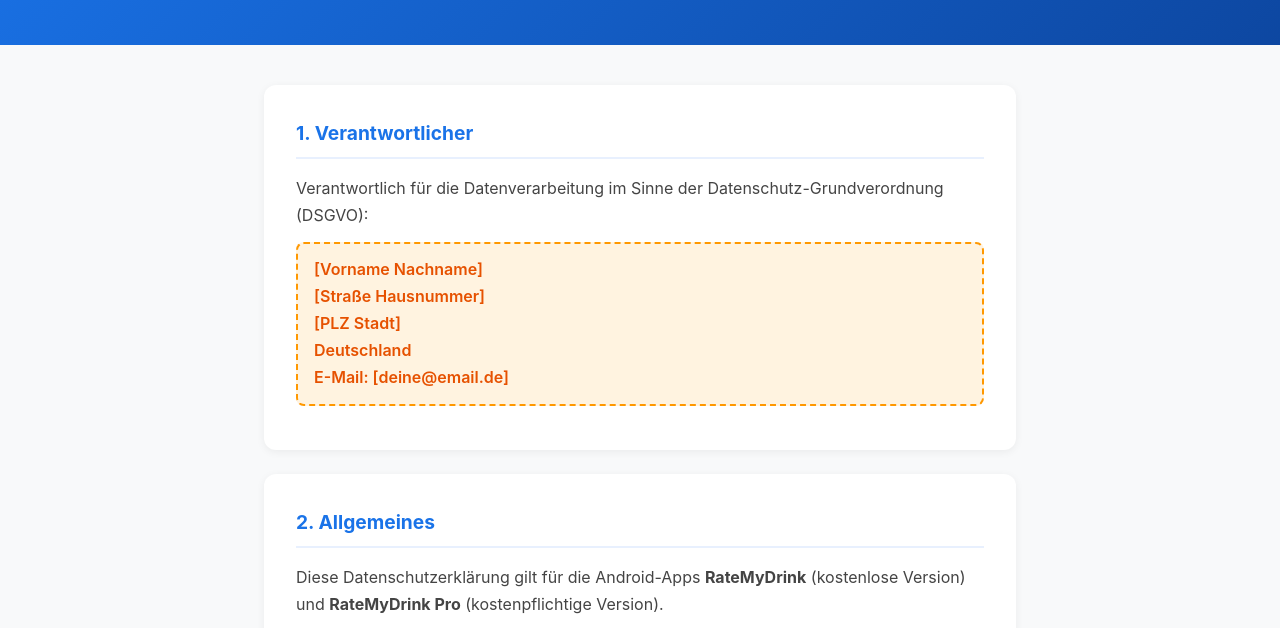
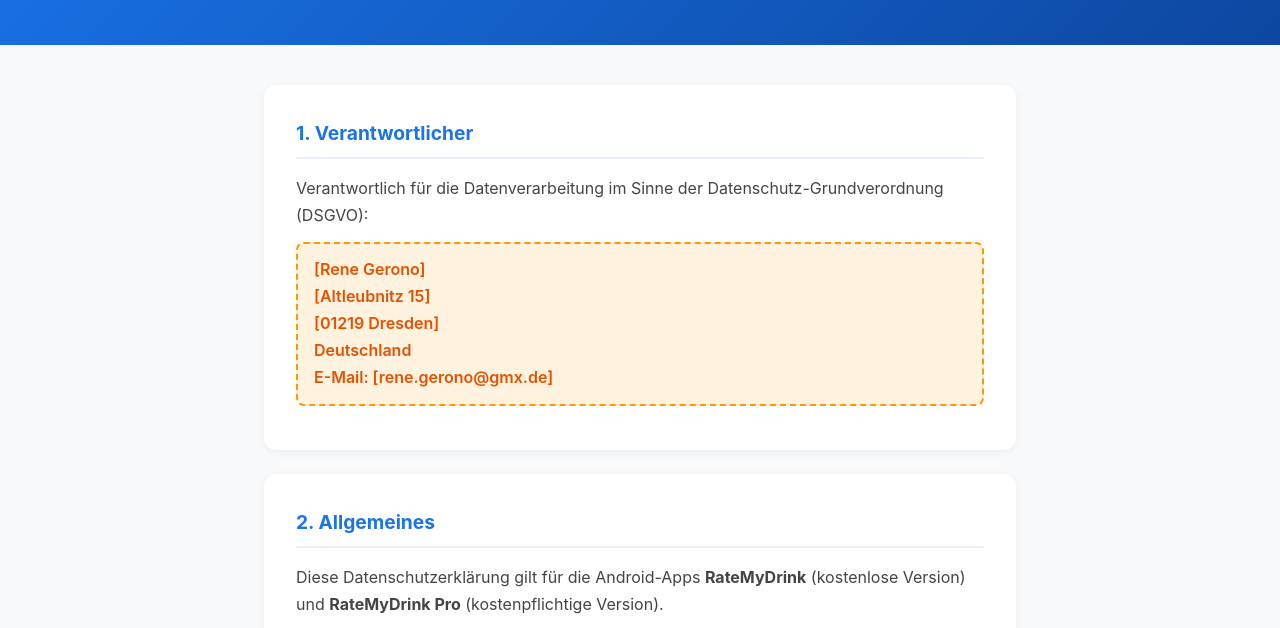
Before and after one commit to ddpain197611/ratemydrink-privacy, a plain HTML site: page index.html in a window 1280 px wide. Shown: the part 141-769 px from the top of the page. Drawn offline with Linux system fonts and the light colour scheme.

Commit message:
Update index.html

```diff
--- a/index.html
+++ b/index.html
@@ -82,11 +82,11 @@
         <h2>1. Verantwortlicher</h2>
         <p>Verantwortlich für die Datenverarbeitung im Sinne der Datenschutz-Grundverordnung (DSGVO):</p>
         <p class="placeholder">
-            [Vorname Nachname]<br>
-            [Straße Hausnummer]<br>
-            [PLZ Stadt]<br>
+            [Rene Gerono]<br>
+            [Altleubnitz 15]<br>
+            [01219 Dresden]<br>
             Deutschland<br>
-            E-Mail: [deine@email.de]
+            E-Mail: [rene.gerono@gmx.de]
         </p>
     </div>
 
```
